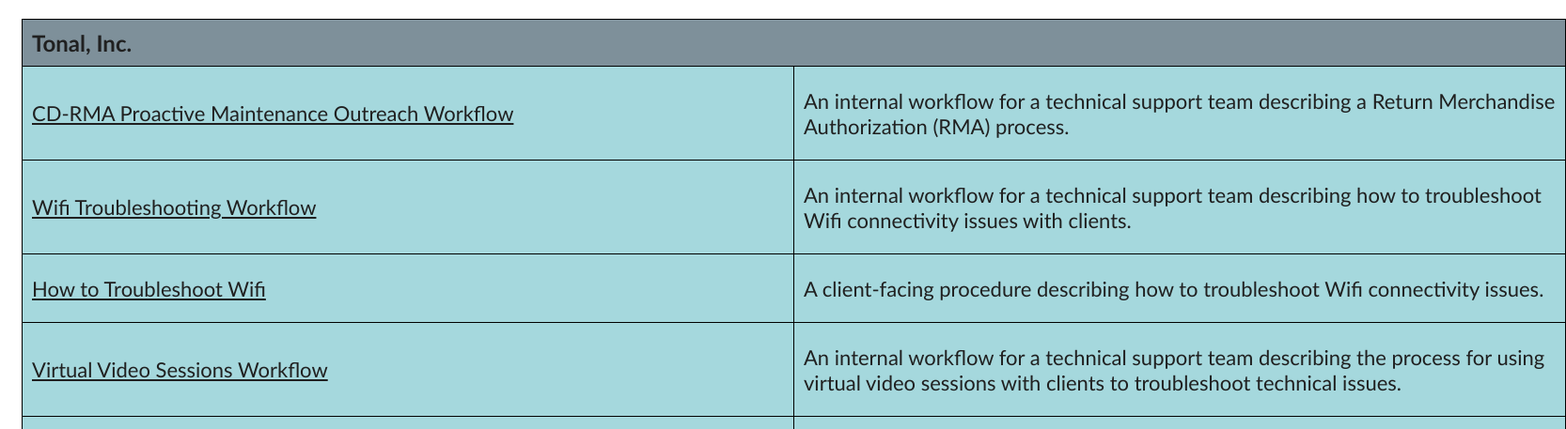
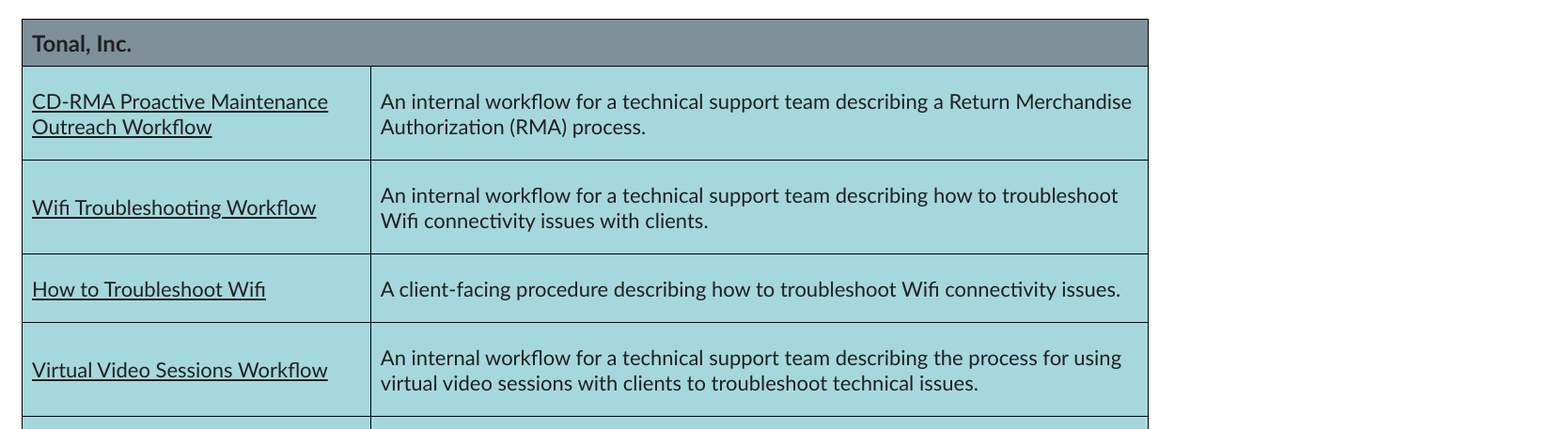
Before and after one commit to kenPortfolio/creativeKen, a plain HTML site: page writing.html in a window 1280 px wide. Shown: the part 271-728 px from the top of the page at 94% size, 1666 px wide, since content can reach past the window. Drawn offline with Linux system fonts and the light colour scheme.

Commit message:
Update main.css

```diff
--- a/css/main.css
+++ b/css/main.css
@@ -142,8 +142,9 @@ th {
 
 td {
 	border: 1px solid;
-	min-width: 800px;
+	/* min-width: 800px; */
 	/* padding-right: 20px; */
 	padding: 1px 10px 0px 10px;
-	max-width: 800px;
+	/* max-width: 800px; */
+	word-wrap: break-word;
 }
```
